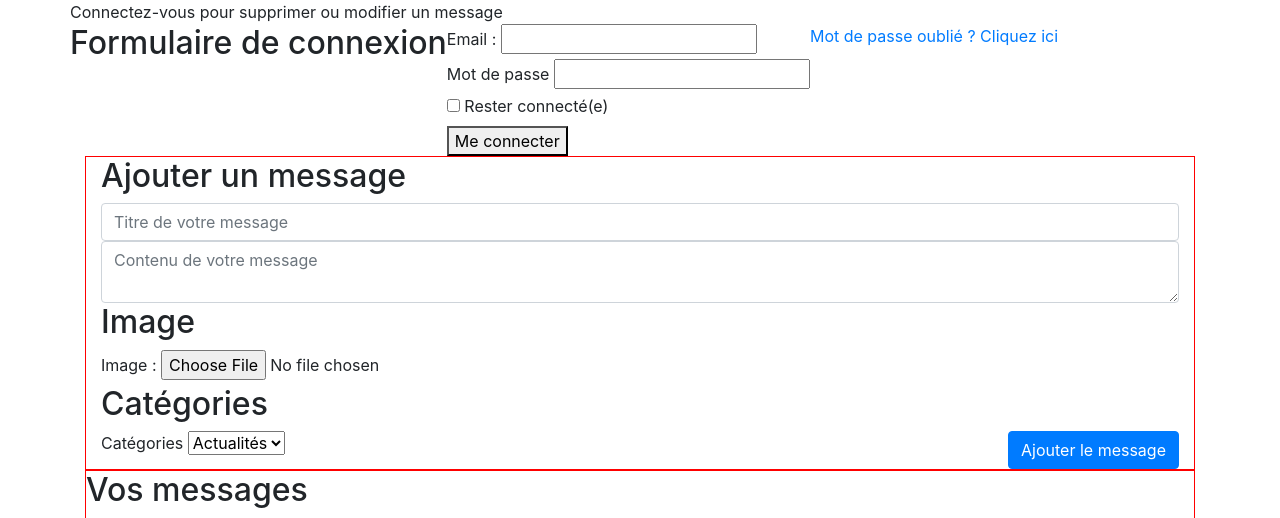
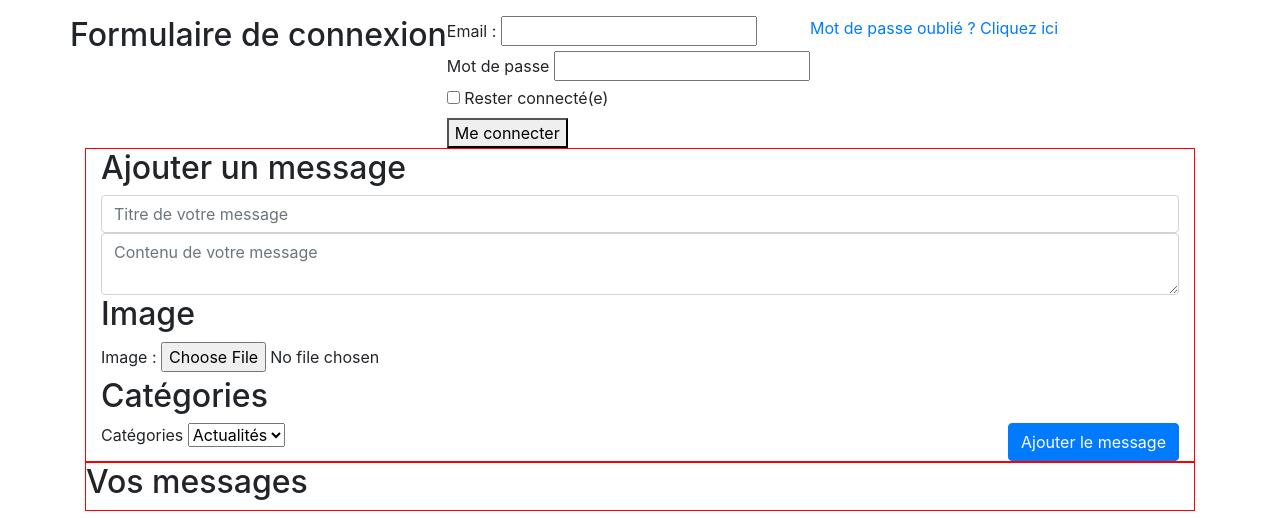
Before and after one commit to MM12300/Projet-3, a PHP site: page / in a window 1280 px wide. Shown: the top 518 px of the page. Run offline with PHP 8.4, Linux system fonts and the light colour scheme; data comes from the database, SQL or seed files in the repository; data that the repository does not hold is empty.

Commit message:
working on design

```diff
--- a/index.php
+++ b/index.php
@@ -46,7 +46,7 @@ if (verifForm($_SESSION, ['user'])) {
     //if there is a user connected, we check his role
     $roles = json_decode($_SESSION['user']['roles']);
     if (!in_array('ROLE_ADMIN', $roles)) {
-        $notAdmin = "Vous ne pouvez pas effectuer cette action car vous n'êtes pas administrateur";
+        //$notAdmin = "Vous ne pouvez pas effectuer cette action car vous n'êtes pas administrateur";
     } else {
         $isAdmin = "Vous êtes connectés en tant qu'administrateur";
     }
@@ -432,14 +432,11 @@ if (isset($_GET['edit']) && !empty($_GET['edit'])) {
             $roles = json_decode($_SESSION['user']['roles']);
             if (isset($_GET['edit']) && !empty($_GET['edit'])) {
                 if (!in_array('ROLE_ADMIN', $roles)) {
-                    echo "<div> Vous ne pouvez pas effectuer cette action car vous n'êtes pas administrateur </div>";
+                    //echo "<div> Vous ne pouvez pas effectuer cette action car vous n'êtes pas administrateur </div>";
                 } else {
                     echo "<div> Vous êtes connectés en tant qu'administrateur </div>";
                 }
             }
-        } else {
-            //header('Location: index.php');
-            echo "<div>Connectez-vous pour supprimer ou modifier un message</div>";
         }
         ?>
 
```
Also changed, not shown: uploads/450f2f37d78bc41497e94918213ff59e-25pourcent.jpeg (deleted), uploads/450f2f37d78bc41497e94918213ff59e-300x300.jpeg (deleted), uploads/450f2f37d78bc41497e94918213ff59e-75pourcent.jpeg (deleted), uploads/450f2f37d78bc41497e94918213ff59e.jpeg (deleted).
